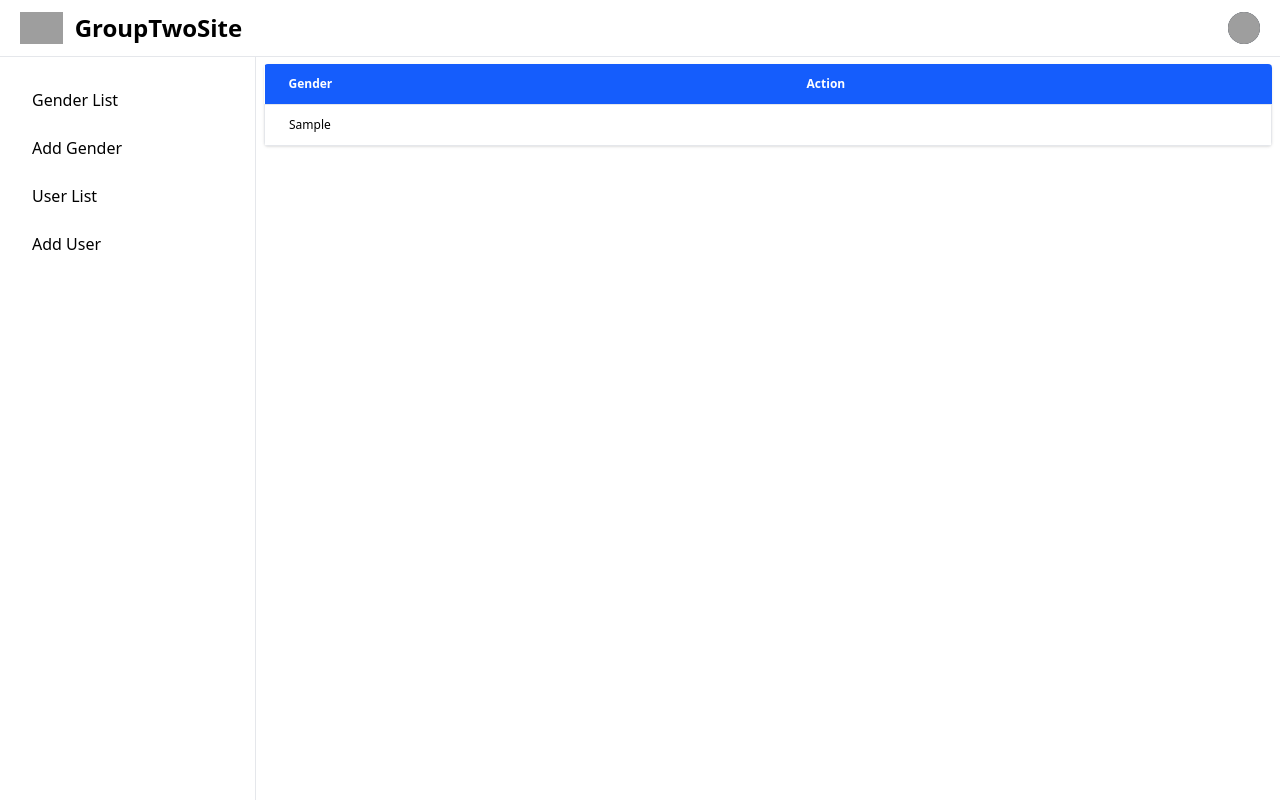
After one commit to Vinnz-arch/Grouptwosite_Repo, a Django app: page /gender/list in a window 1280 px wide. The commit adds this page. Run offline with Django 4.2, Linux system fonts and the light colour scheme; tables that the repository leaves empty hold one stand-in row (values such as "Sample post"); grey boxes are pictures that could not be loaded.

Commit message:
3rd commit

```diff
--- a/crud/static/css/output.css
+++ b/crud/static/css/output.css
@@ -7,7 +7,6 @@
       "Segoe UI Emoji", "Segoe UI Symbol", "Noto Color Emoji";
     --font-mono: ui-monospace, SFMono-Regular, Menlo, Monaco, Consolas, "Liberation Mono",
       "Courier New", monospace;
-    --color-red-600: oklch(57.7% 0.245 27.325);
     --color-green-100: oklch(96.2% 0.044 156.743);
     --color-green-200: oklch(92.5% 0.084 155.995);
     --color-green-500: oklch(72.3% 0.219 149.579);
@@ -28,6 +27,8 @@
     --color-white: #fff;
     --spacing: 0.25rem;
     --container-xs: 20rem;
+    --text-xs: 0.75rem;
+    --text-xs--line-height: calc(1 / 0.75);
     --text-sm: 0.875rem;
     --text-sm--line-height: calc(1.25 / 0.875);
     --text-base: 1rem;
@@ -207,6 +208,9 @@
   .fixed {
     position: fixed;
   }
+  .relative {
+    position: relative;
+  }
   .static {
     position: static;
   }
@@ -396,6 +379,9 @@
     text-overflow: ellipsis;
     white-space: nowrap;
   }
+  .overflow-x-auto {
+    overflow-x: auto;
+  }
   .overflow-y-auto {
     overflow-y: auto;
   }
@@ -426,6 +412,9 @@
   .border-gray-300 {
     border-color: var(--color-gray-300);
   }
+  .bg-blue-600 {
+    background-color: var(--color-blue-600);
+  }
   .bg-gray-800 {
     background-color: var(--color-gray-800);
   }
@@ -455,6 +441,9 @@
   }
   .px-4 {
     padding-inline: calc(var(--spacing) * 4);
+  }
+  .px-6 {
+    padding-inline: calc(var(--spacing) * 6);
   }
   .py-1 {
     padding-block: calc(var(--spacing) * 1);
@@ -474,6 +463,9 @@
   .pb-4 {
     padding-bottom: calc(var(--spacing) * 4);
   }
+  .text-left {
+    text-align: left;
+  }
   .text-base {
     font-size: var(--text-base);
     line-height: var(--tw-leading, var(--text-base--line-height));
@@ -485,6 +477,10 @@
   .text-xl {
     font-size: var(--text-xl);
     line-height: var(--tw-leading, var(--text-xl--line-height));
+  }
+  .text-xs {
+    font-size: var(--text-xs);
+    line-height: var(--tw-leading, var(--text-xs--line-height));
   }
   .font-medium {
     --tw-font-weight: var(--font-weight-medium);
@@ -841,11 +830,6 @@
   inherits: false;
   initial-value: 0 0 #0000;
 }
-@property --tw-outline-style {
-  syntax: "*";
-  inherits: false;
-  initial-value: solid;
-}
 @layer properties {
   @supports ((-webkit-hyphens: none) and (not (margin-trim: inline))) or ((-moz-orient: inline) and (not (color:rgb(from red r g b)))) {
     *, ::before, ::after, ::backdrop {
@@ -870,7 +854,6 @@
       --tw-ring-offset-width: 0px;
       --tw-ring-offset-color: #fff;
       --tw-ring-offset-shadow: 0 0 #0000;
-      --tw-outline-style: solid;
     }
   }
 }
--- /dev/null
+++ b/crud/templates/gender/GendersList.html
@@ -0,0 +1,36 @@
+{% extends "layout/base.html" %}
+
+{% block 'title' %}
+Gender List
+{% endblock 'title' %}
+
+{% block 'content' %}
+
+{% include "include/sidebar.html" %}
+{% include "include/ToastMessage.html" %}
+
+<div class="p-2 sm:ml-64 mt-16 md:mt-14">
+    <div class="relative overflow-x-auto rounded-sm shadow-sm">
+        <table class="w-full">
+            <thead class="text-xs text-left text-white bg-blue-600">
+                <tr>
+                    <th class="px-6 py-3">Gender</th>
+                    <th class="px-6 py-3">Action</th>
+                </tr>
+            </thead>
+            <tbody class="text-xs text-black">
+                {% for gender in genders %}
+                    <tr class="hover:bg-gray-100 border b border-gray-200">
+                        <td class="px-6 py-3">{{ gender.gender }}</td>
+                        <td class="px-6 py-3"></td>
+                    </tr>
+
+                {% endfor %}
+            </tbody>
+        </table>
+    </div>
+</div>
+
+
+
+{% endblock 'content' %}
--- a/crud/templates/include/sidebar.html
+++ b/crud/templates/include/sidebar.html
@@ -57,12 +57,12 @@
      <div class="h-full px-3 pb-4 overflow-y-auto bg-white">
         <ul class="space-y-2 font-medium">
            <li>
-              <a href="#" class="flex items-center p-2 text-black rounded-lg hover:bg-gray-100 group">
+              <a href="/gender/list" class="flex items-center p-2 text-black rounded-lg hover:bg-gray-100 group">
                  <span class="ms-3">Gender List</span>
               </a>
            </li>
            <li>
-              <a href="#" class="flex items-center p-2 text-black rounded-lg hover:bg-gray-100 group">
+              <a href="/gender/add" class="flex items-center p-2 text-black rounded-lg hover:bg-gray-100 group">
                  <span class="flex-1 ms-3 whitespace-nowrap">Add Gender</span>
               </a>
            </li>
--- a/crud/urls.py
+++ b/crud/urls.py
@@ -2,5 +2,6 @@ from django.urls import path
 from . import views
 
 urlpatterns = [
+    path('gender/list', views.gender_list),
     path('gender/add', views.add_gender)
 ]
--- a/crud/views.py
+++ b/crud/views.py
@@ -1,9 +1,21 @@
-from django.shortcuts import render
+from django.shortcuts import render, redirect
 from django.http import HttpResponse
 from django.contrib import messages
 from .models import Genders
 
 # Create your views here.
+
+def gender_list(request):
+    try:
+        genders = Genders.objects.all()
+
+        data = {
+            'genders':genders
+        }
+
+        return render(request, 'gender/GendersList.html', data)
+    except Exception as e:
+        return HttpResponse(f'Error occured during load genders: {e}')
 
 def add_gender(request):
     try:
@@ -12,7 +24,7 @@ def add_gender(request):
 
             Genders.objects.create(gender=gender).save()
             messages.success(request, 'Gender added successfully!')
-            return render(request, 'gender/AddGender.html')
+            return redirect('/gender/list')
         else:
             return render(request, 'gender/AddGender.html')
     except Exception as e:
```
Also changed, not shown: other parts of crud/static/css/output.css (+0 -31 lines).
